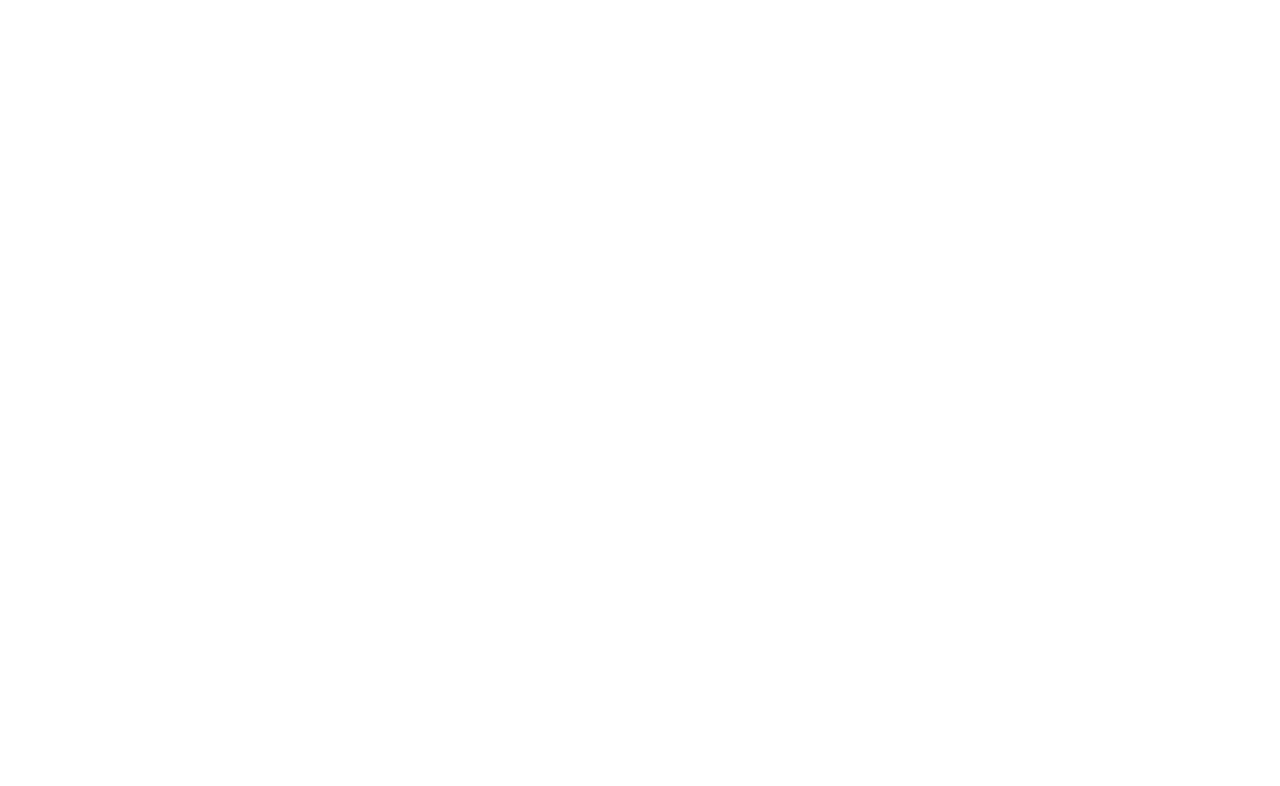
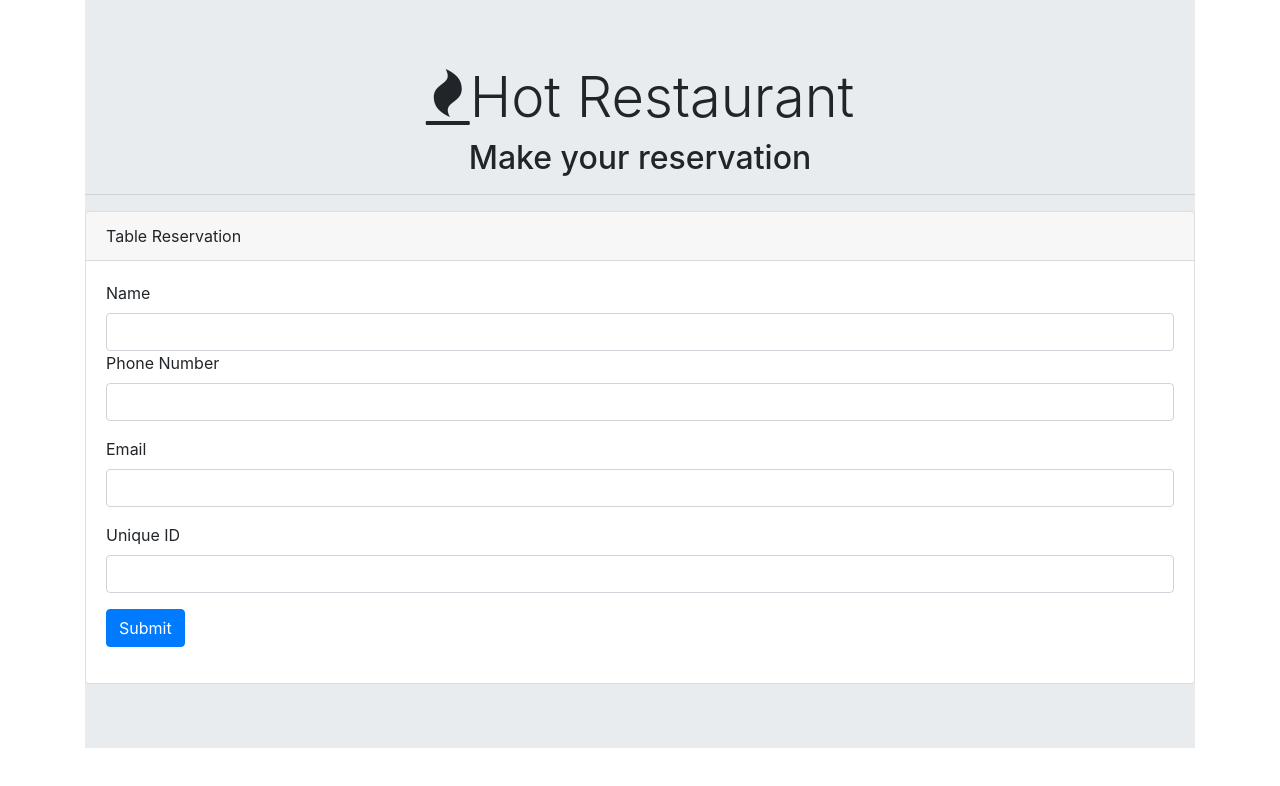
Before and after one commit to SWHorne/hotTable2, a website: page reservations.html in a window 1280 px wide. Drawn offline with nearby package versions, Linux system fonts and the light colour scheme.

Commit message:
updating completed html for all pages

```diff
--- a/reservations.html
+++ b/reservations.html
@@ -3,9 +3,52 @@
 <head>
     <meta charset="UTF-8">
     <meta name="viewport" content="width=device-width, initial-scale=1.0">
+    <link rel="stylesheet" href="https://stackpath.bootstrapcdn.com/font-awesome/4.7.0/css/font-awesome.min.css">
+    <link rel="stylesheet" href="https://stackpath.bootstrapcdn.com/bootstrap/4.4.1/css/bootstrap.min.css"
+    integrity="sha384-Vkoo8x4CGsO3+Hhxv8T/Q5PaXtkKtu6ug5TOeNV6gBiFeWPGFN9MuhOf23Q9Ifjh" crossorigin="anonymous">
     <title>Document</title>
 </head>
+
 <body>
-
+    <div class="container">
+            <div class="jumbotron jumbotron-fluid">
+                <h1 class="text-center">
+                <div class="container">
+                  <h1 class="display-4"><span class="fa fa-fire"></span>Hot Restaurant</h1>
+                </div>
+                <h2 class="text-center"> Make your reservation</h2>
+            </h1>
+      <hr>
+      <div class="row">
+        <div class="col-lg-12">
+          <!-- Reservation Page -->
+          <div class="card">
+            <div class="card-header">
+              Table Reservation
+            </div>
+            <div class="card-body">
+              <form role="form" _lpchecked="1">
+                <div class="form-group">
+                  <label for="reserve-name">Name</label>
+                  <input type="text" class="form-control" id="reserve-name"
+                </div>
+                <div class="form-group">
+                  <label for="reserve-phone">Phone Number</label>
+                  <input type="text" class="form-control" id="reserve-phone">
+                </div>
+                <div class="form-group">
+                  <label for="reserve-email">Email</label>
+                  <input type="text" class="form-control" id="reserve-email">
+                </div>
+                <div class="form-group">
+                  <label for="reserve-unique-id">Unique ID</label>
+                  <input type="text" class="form-control" id="reserve-unique-id">
+                </div>
+                <button type="submit" class="btn btn-primary submit">Submit</button>
+              </form>
+            </div>
+          </div>
+        </div>
+      </div>
 </body>
 </html>
```
Also changed, not shown: index.html (+29 -4 lines), tables.html (+61 -8 lines).
